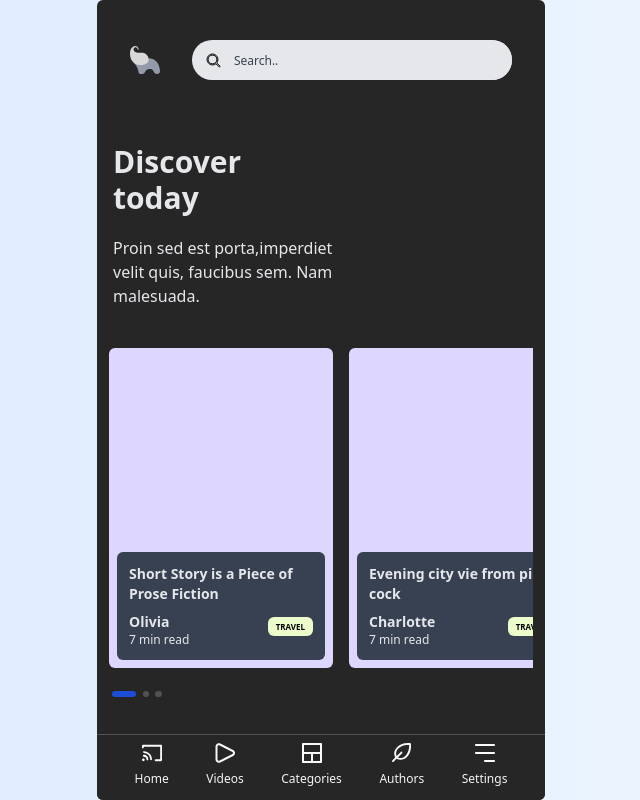
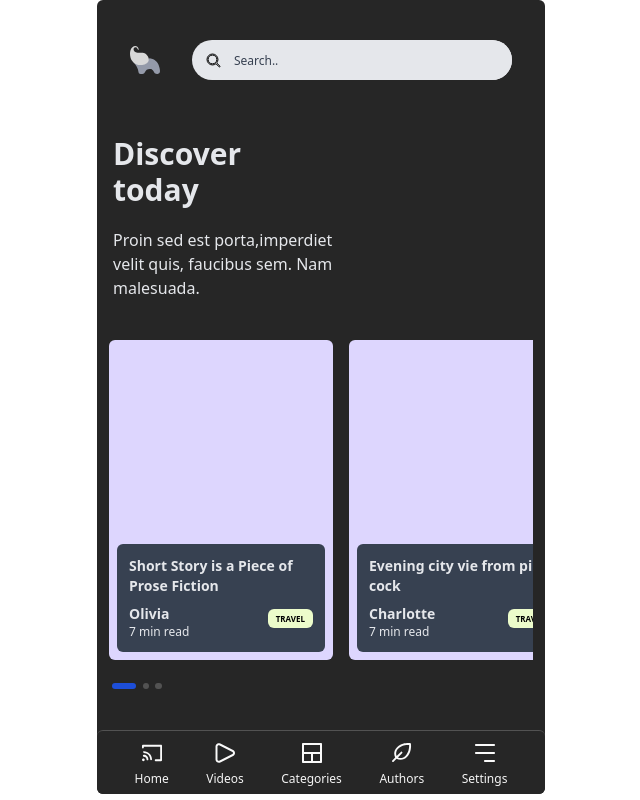
Before and after one commit to j4viermora/hackuchallenge, a website built with Vite: page index.html in a window 1280 px wide. Shown: the whole page, without its empty margins (319-959 px from the left). Built offline with nearby package versions, Linux system fonts and the light colour scheme.

Commit message:
fix: :bug: fix eror in navbar when visit page from real device

```diff
--- a/index.html
+++ b/index.html
@@ -13,14 +13,14 @@
     <link rel="stylesheet" href="./styles.css" />
     <title>HackU challenge</title>
   </head>
-  <body class="overflow-hidden bg-gradient-to-r from-blue-100 to-blue-50">
-    <div class="grid place-items-center">
-      <div
-        class="max-w-md h-screen w-full bg-neutral-800 shadow-3xl md:rounded-md flex flex-col overflow-y-auto overflow-x-hidden relative"
+  <body>
+    <div class="flex justify-center items-center h-full w-full">
+      <main
+        class="max-w-md w-full h-full bg-neutral-800 shadow-3xl md:rounded-md relative"
       >
         <!-- START SEARCH SECTION -->
         <header>
-          <section class="flex items-center justify-evenly pt-10">
+          <section class="flex items-center justify-evenly pt-10 pb-4">
             <svg
               width="30"
               height="28"
@@ -99,8 +99,7 @@
           </section>
         </header>
         <!-- END SEARCH SECTION -->
-        <main class="h-full">
-          <section class="mt-16 px-4">
+        <section class="mt-10 px-4">
           <h2 class="text-gray-200 text-3xl font-bold w-4">Discover today</h2>
           <p class="text-base text-gray-200 mt-5 w-56">
             Proin sed est porta,imperdiet velit quis, faucibus sem. Nam
@@ -109,7 +108,7 @@
         </section>
         <!-- START SLIDE SECTION -->
         <section
-            class="mt-10 gallery js-flickity px-3"
+          class="mt-10 gallery js-flickity px-3 mb-16"
           data-flickity-options='{
             "prevNextButtons": false ,
              "percentPosition": false ,
@@ -130,9 +129,7 @@
                 </h3>
                 <footer class="flex justify-between mt-2">
                   <div>
-                      <h4 class="text-sm text-gray-200 font-semibold">
-                        Olivia
-                      </h4>
+                    <h4 class="text-sm text-gray-200 font-semibold">Olivia</h4>
                     <p class="text-xs text-gray-200 font-thin">7 min read</p>
                   </div>
                   <div>
@@ -209,10 +206,10 @@
           </div>
         </section>
         <!-- END SLIDE SECTION -->
-        </main>
+
         <!-- START TAB NAVBAR -->
         <nav
-          class="h-20 w-full flex justify-evenly items-center pb-1 sticky bottom-0 bg-neutral-800 border-t border-neutral-600"
+          class="h-16 w-full flex sticky md:rounded-md justify-evenly items-center pt-1 bottom-0 bg-neutral-800 border-t border-neutral-600"
         >
           <a href="#" class="text-neutral-100 hover:text-blue-700">
             <div class="flex flex-col items-center justify-center">
@@ -311,7 +308,7 @@
           </a>
         </nav>
         <!-- END TAB NAVBAR -->
-      </div>
+      </main>
     </div>
   </body>
 </html>
```
Lines whose indentation alone changed are shown as unchanged.
